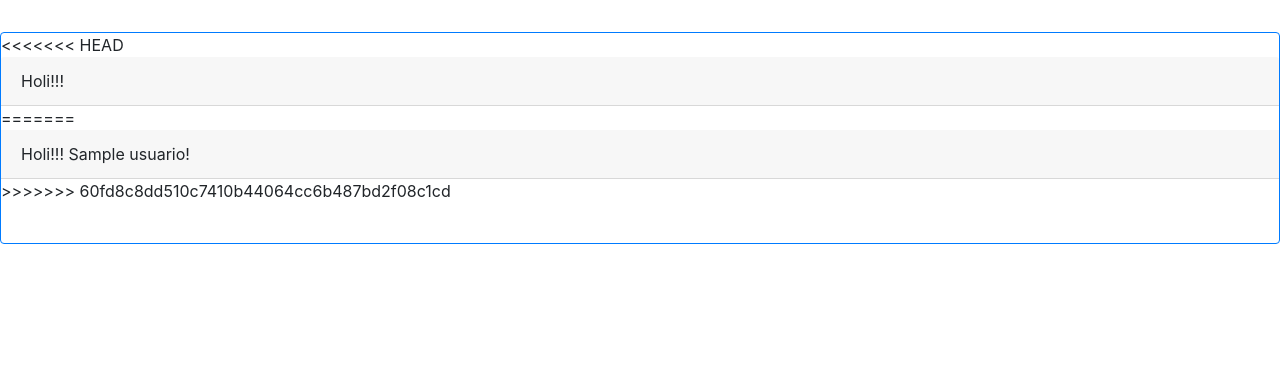
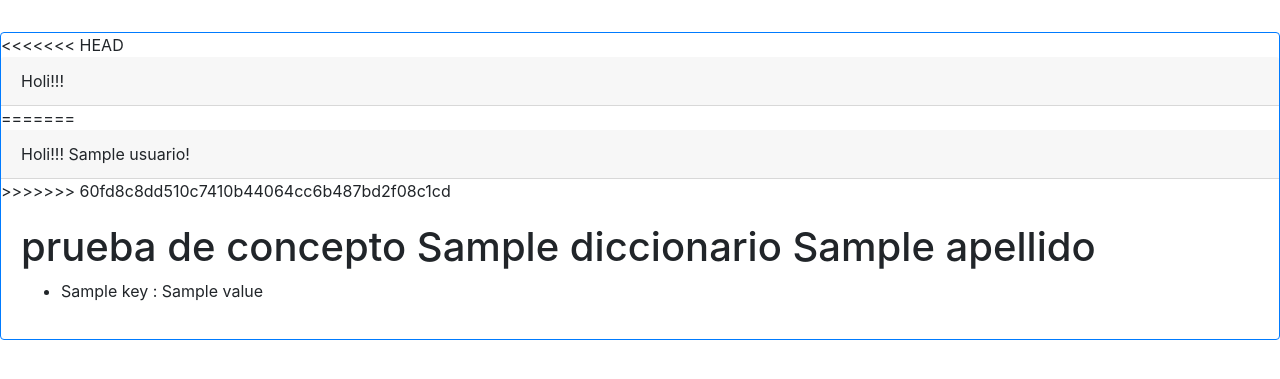
Before and after one commit to TaladropoliS/django2020, a Django app: template isra_app/templates/home.html in a window 1280 px wide. Shown: the part 34-413 px from the top of the page. Run offline with Django 3.2, Linux system fonts and the light colour scheme; the template is opened without the code that fills it: most values are stand-ins (such as "Sample title", 1, 10 or a date in 2020); some libraries are stand-ins or nearby versions.

Commit message:
Diccionario en vista

```diff
--- a/isra_app/templates/home.html
+++ b/isra_app/templates/home.html
@@ -30,6 +30,12 @@
                 <div class="card-header">Holi!!! {{usuario}}!</div>
 >>>>>>> 60fd8c8dd510c7410b44064cc6b487bd2f08c1cd
                 <div class="card-body">
+                    <h1> prueba de concepto {{ diccionario.nombre }} {{ diccionario.apellido }}</h1>
+                    <ul>
+                        {% for key, value in diccionario.items %}
+                        <li>{{ key }} : {{ value }}</li>
+                        {% endfor %}
+                    </ul>
                 </div>
             </div>
         </div>
--- a/isra_app/templates/index.html
+++ b/isra_app/templates/index.html
@@ -20,7 +20,7 @@
                         <li>{{message}}</li>
                         {% endfor %}
                     </ul>
-                    {% endif %}
+             {% endif %}
         </div>
         <div class="card-deck">
             <div class="card border-primary mb-3" style="max-width: 180rem;">
--- a/isra_app/views.py
+++ b/isra_app/views.py
@@ -13,6 +13,7 @@ def inicio(request):
         return redirect('/')
     request.session['usuario'] = request.POST['nombre']
     context = {
-        "usuario":request.POST['nombre']
+        "usuario":request.POST['nombre'],
+        "diccionario" : {"nombre": request.POST['nombre'], "Email": request.POST['email']}
     }
     return render(request, 'home.html',context)
```
